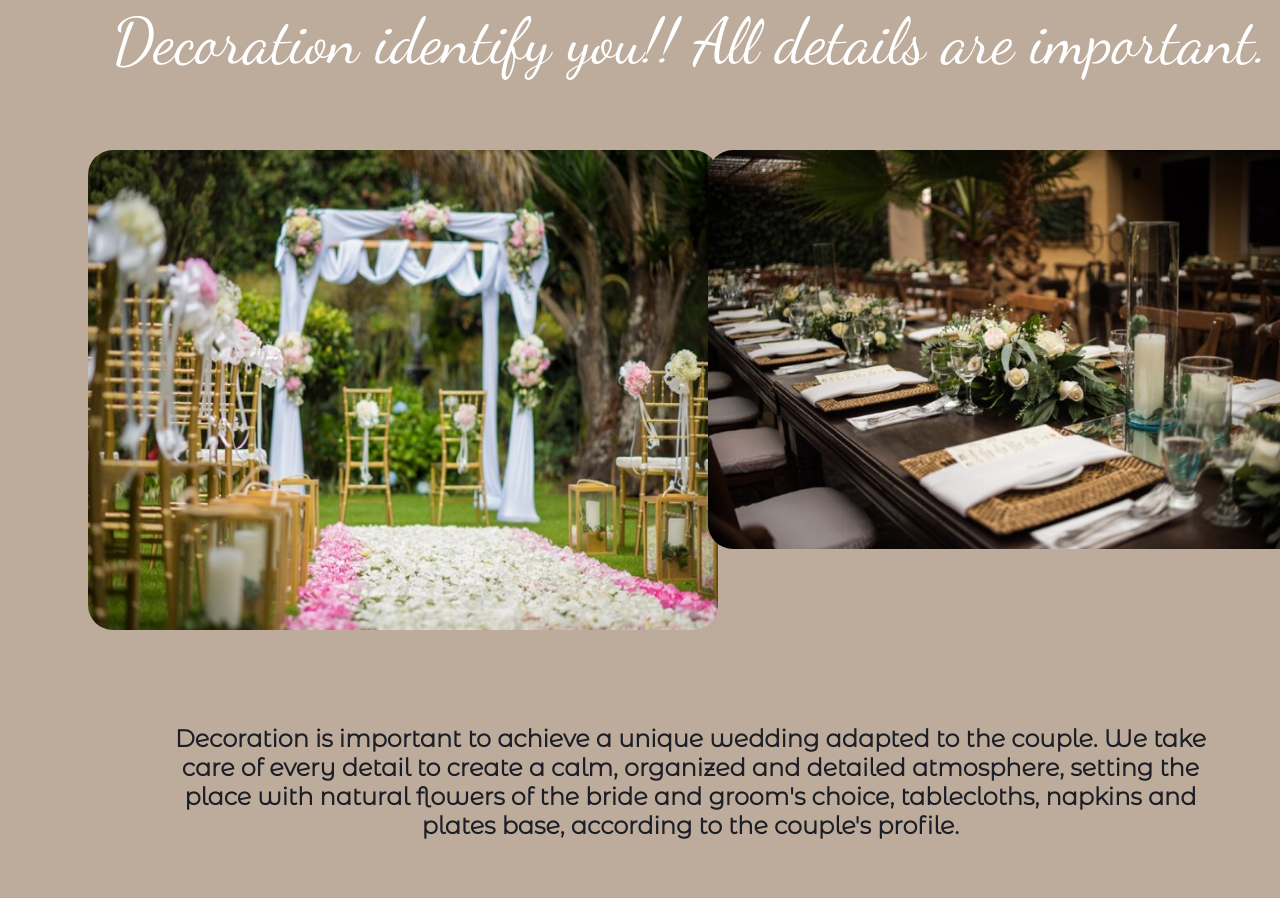
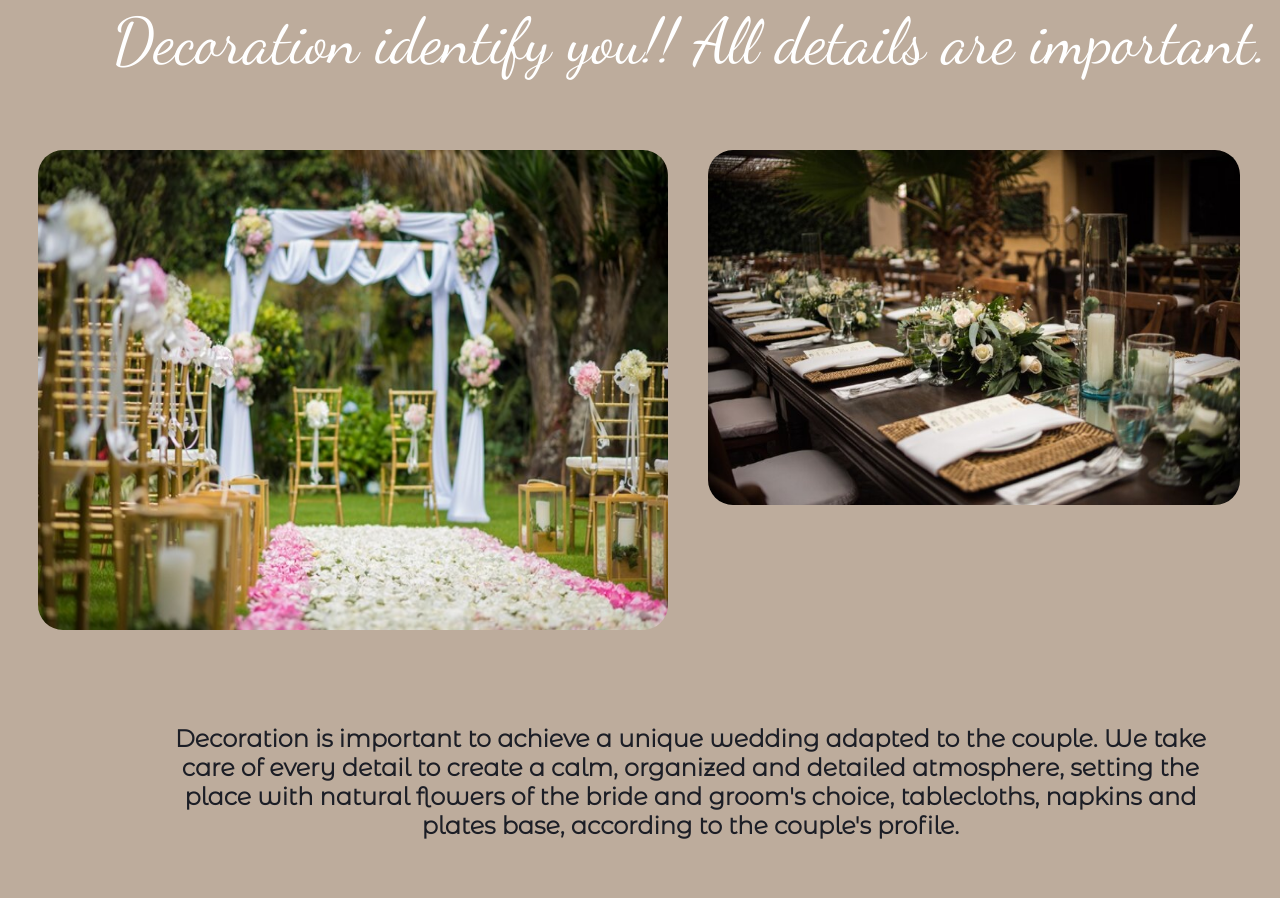
Before and after one commit to nasbf/events, a plain HTML site: page decoration.html in a window 1280 px wide. Shown: the part 1057-1955 px from the top of the page. Drawn offline with Linux system fonts and the light colour scheme.

Commit message:
Update style.css

```diff
--- a/styles/style.css
+++ b/styles/style.css
@@ -317,7 +317,7 @@ h2{
     grid-column: 1/2;
     grid-row: 2/3;
     height: 480px;
-    margin-left: 80px;
+    margin-left: 30px;
     border-radius: 25px;
     width: 90%;
 }
@@ -327,7 +327,7 @@ h2{
     grid-row: 2/3;
     margin-right: 25px;
     border-radius: 25px;
-    width: 90%;
+    width: 80%;
 }
 
 .text1{
```
